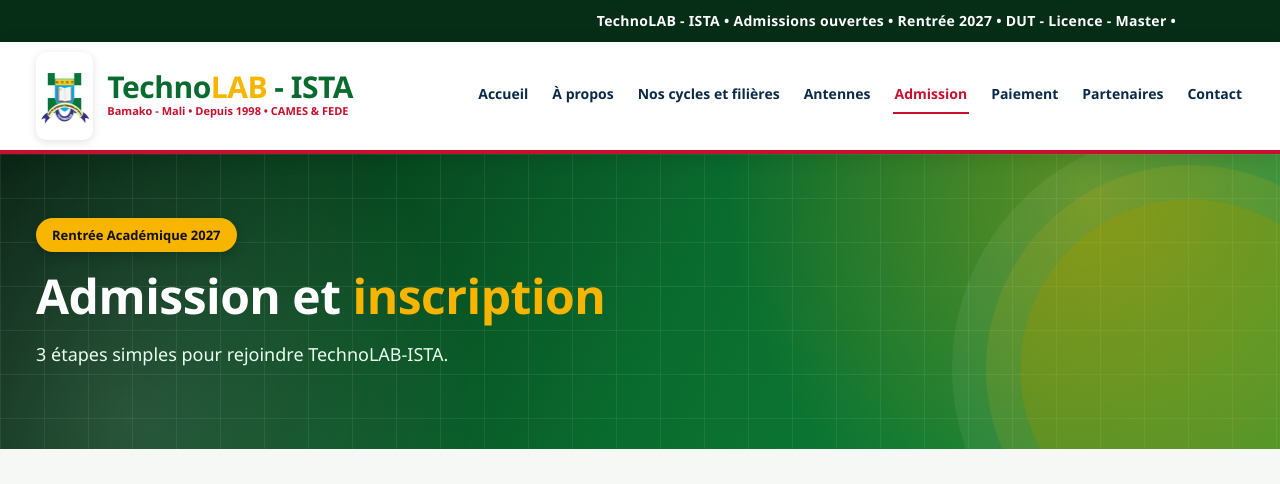
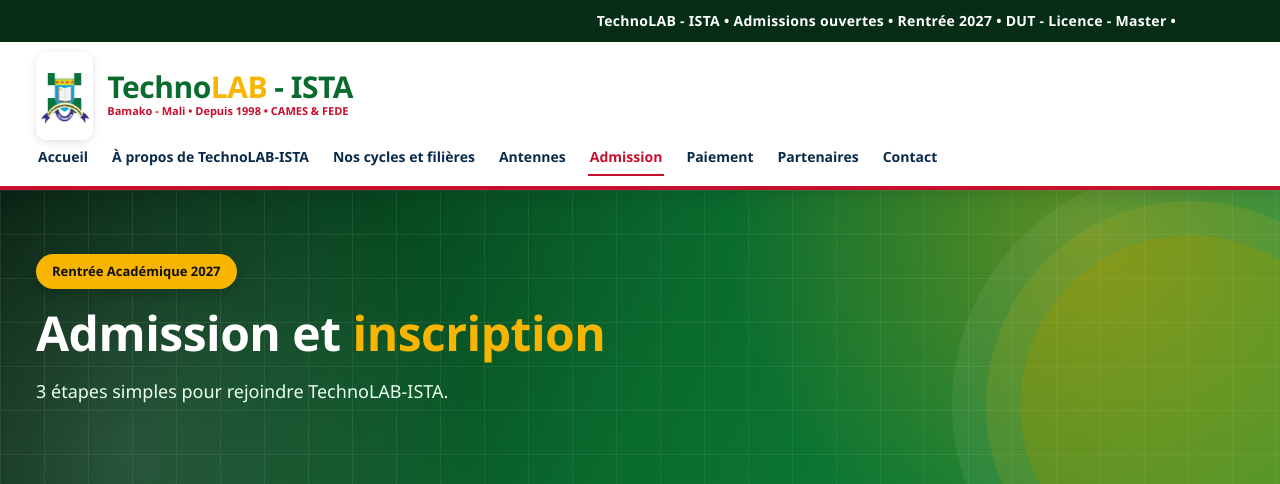
Before and after one commit to At04240/MIAGE, a Java web app: page /admissions.jsp in a window 1280 px wide. Shown: the top 484 px of the page. Run offline with Tomcat 11, a stand-in JSP engine, Linux system fonts and the light colour scheme.

Commit message:
modifier menu a propos

```diff
--- a/src/main/webapp/admissions.jsp
+++ b/src/main/webapp/admissions.jsp
@@ -17,7 +17,7 @@
   </div>
   <nav class="menu">
     <a href="index.jsp">Accueil</a>
-    <a href="institut.jsp">À propos</a>
+    <a href="institut.jsp">À propos de TechnoLAB-ISTA</a>
     <a href="formations.jsp">Nos cycles et filières</a>
     <a href="antennes.jsp">Antennes</a>
     <a href="admissions.jsp" class="active">Admission</a>
```
